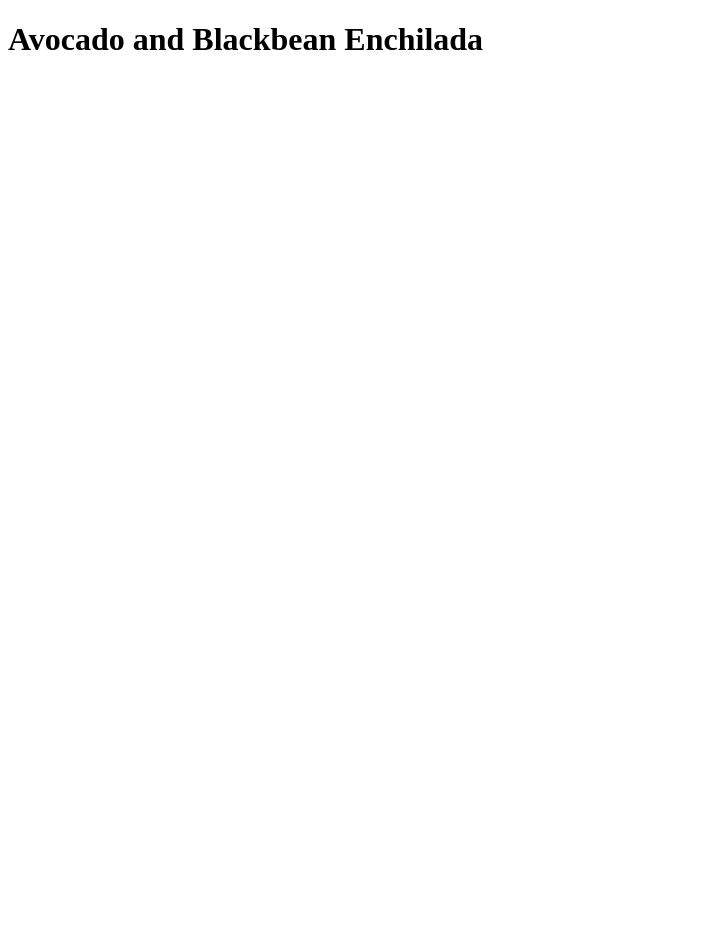
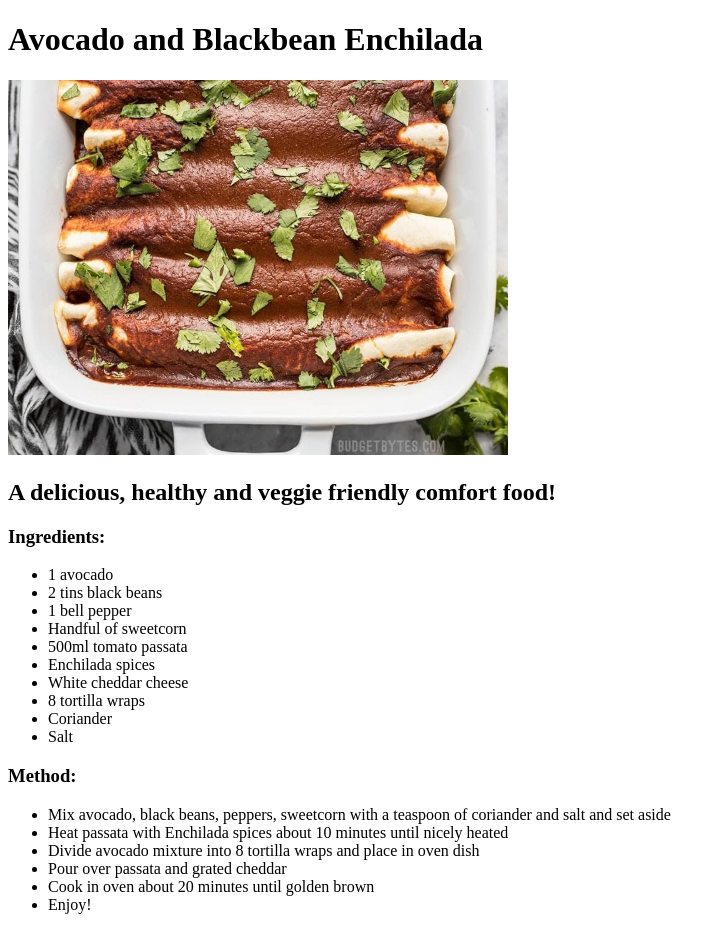
Before and after one commit to parkypark92/odin-recipes, a plain HTML site: page recipes/enchilada.html in a window 1280 px wide. Shown: the whole page, without its empty margins (0-725 px from the left). Before the commit the page ends 800 px from the top, so only its background shows below. Drawn offline with Linux system fonts and the light colour scheme.

Commit message:
Add image, ingreadients and method to enchilada

```diff
--- a/recipes/enchilada.html
+++ b/recipes/enchilada.html
@@ -8,5 +8,29 @@
 </head>
 <body>
     <h1>Avocado and Blackbean Enchilada</h1>
+    <img src="../images/enchiladas.jpg" alt="enchiladas" width = "500">
+    <h2>A delicious, healthy and veggie friendly comfort food! </h2>
+    <h3>Ingredients:</h3>
+    <ul>
+        <li>1 avocado</li>
+        <li>2 tins black beans</li>
+        <li>1 bell pepper</li>
+        <li>Handful of sweetcorn</li>
+        <li>500ml tomato passata</li>
+        <li>Enchilada spices</li>
+        <li>White cheddar cheese</li>
+        <li>8 tortilla wraps</li>
+        <li>Coriander</li>
+        <li>Salt</li>
+    </ul>
+    <h3>Method:</h3>
+    <ul>
+        <li>Mix avocado, black beans, peppers, sweetcorn with a teaspoon of coriander and salt and set aside</li>
+        <li>Heat passata with Enchilada spices about 10 minutes until nicely heated</li>
+        <li>Divide avocado mixture into 8 tortilla wraps and place in oven dish</li>
+        <li>Pour over passata and grated cheddar</li>
+        <li>Cook in oven about 20 minutes until golden brown</li>
+        <li>Enjoy!</li>
+    </ul>
 </body>
 </html>
```
Also changed, not shown: images/enchiladas.jpg (added).
